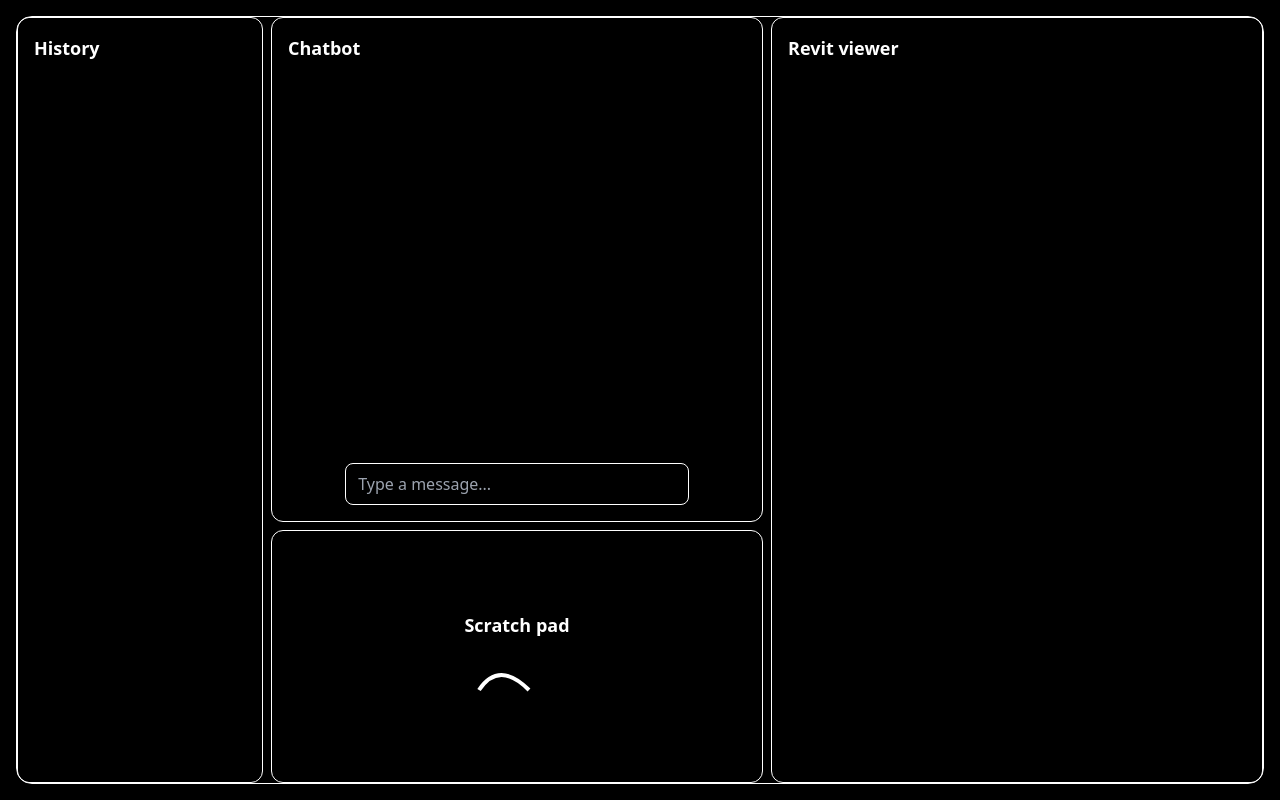
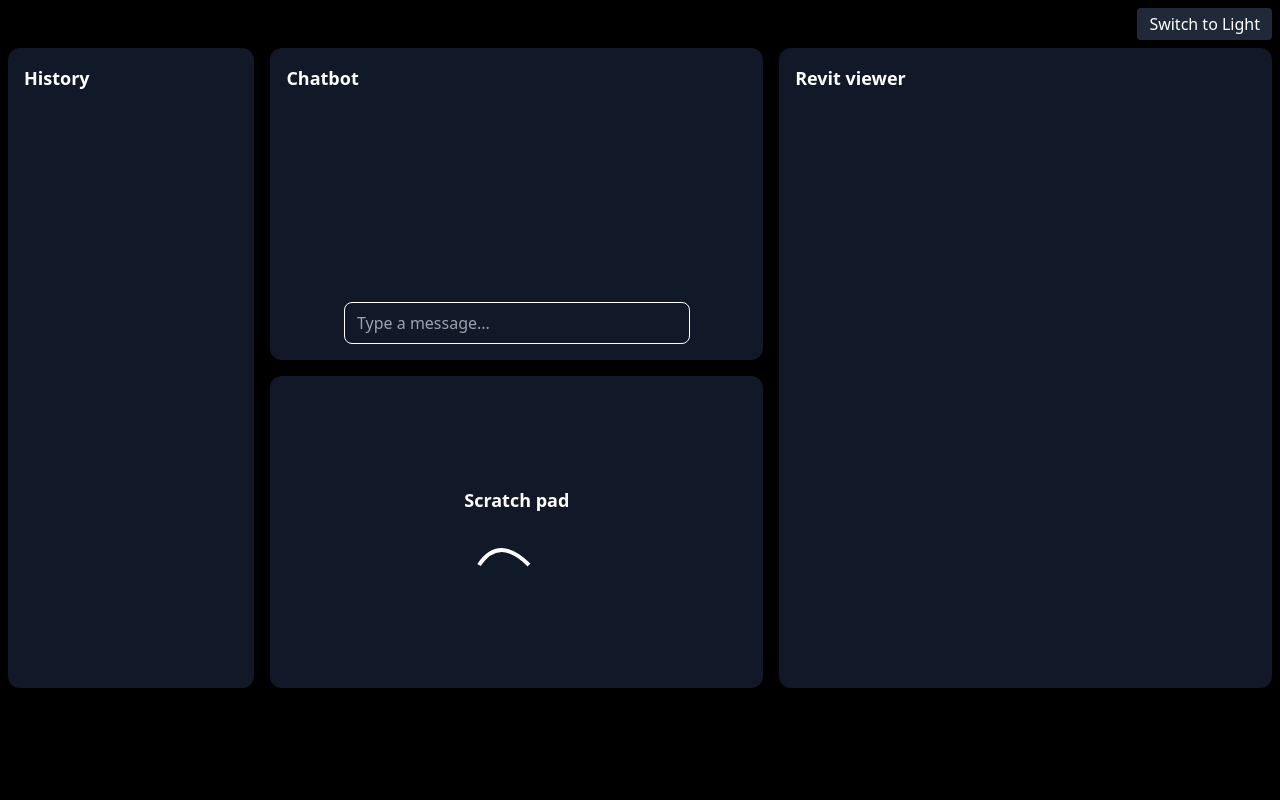
Before and after one commit to dharshan-kumarj/RevitViewer_Frontend, a React (Vite) app: page / in a window 1280 px wide. Built offline with nearby package versions, Linux system fonts and the light colour scheme.

Commit message:
u[dated dark and light theme

```diff
--- a/src/App.tsx
+++ b/src/App.tsx
@@ -1,39 +1,76 @@
-import React from "react";
+import React, { useState, useEffect } from "react";
 import History from "./components/pages/History";
 import Chatbot from "./components/pages/Chatbot";
 import ScratchPad from "./components/pages/Scratchpad";
 import RevitViewer from "./components/pages/Revitviewer";
 
 function App() {
+  const [theme, setTheme] = useState<"dark" | "light">("dark");
+
+  useEffect(() => {
+    if (theme === "dark") {
+      document.documentElement.classList.add("dark");
+    } else {
+      document.documentElement.classList.remove("dark");
+    }
+  }, [theme]);
+
   return (
-    <div className="h-screen w-screen bg-black text-white p-4">
-      <div
-        className="
-          grid
-          grid-cols-[1fr_2fr_2fr]
-          grid-rows-[2fr_1fr]
-          gap-2
-          h-full w-full
-          rounded-2xl border border-white
-        "
-        style={{
-          gridTemplateAreas: `
-            "history chatbot revit"
-            "history scratchpad revit"
-          `
-        }}
-      >
-        <div className="row-span-2 rounded-xl border border-white p-4" style={{ gridArea: "history" }}>
+    <div className="min-h-screen min-w-screen bg-white dark:bg-black text-black dark:text-white transition-colors duration-300 p-2">
+      <div className="flex justify-end mb-2">
+        <button
+          onClick={() => setTheme(theme === "dark" ? "light" : "dark")}
+          className="px-3 py-1 bg-gray-200 dark:bg-gray-800 rounded shadow"
+        >
+          {theme === "dark" ? "Switch to Light" : "Switch to Dark"}
+        </button>
+      </div>
+      <div className="
+        grid
+        h-[90vh] w-full
+        gap-4
+        grid-cols-1 grid-rows-[auto_auto_auto_auto]
+        md:grid-cols-[1fr_2fr_2fr] md:grid-rows-[1fr_1fr]
+        md:h-[80vh]
+      ">
+        {/* History (left, spans 2 rows) */}
+        <div className="
+          rounded-xl
+          p-4
+          bg-gray-100 dark:bg-gray-900
+          shadow
+          md:row-span-2
+        ">
           <History />
         </div>
-        <div className="rounded-xl border border-white p-4" style={{ gridArea: "chatbot" }}>
+        {/* Chatbot (top middle) */}
+        <div className="
+          rounded-xl
+          p-4
+          bg-gray-100 dark:bg-gray-900
+          shadow
+        ">
           <Chatbot />
         </div>
-        <div className="rounded-xl border border-white p-4" style={{ gridArea: "scratchpad" }}>
+        {/* Revit viewer (right, spans 2 rows) */}
+        <div className="
+          rounded-xl
+          p-4
+          bg-gray-100 dark:bg-gray-900
+          shadow
+          md:row-span-2
+        ">
+          <RevitViewer />
+        </div>
+        {/* Scratch pad (bottom middle) */}
+        <div className="
+          rounded-xl
+          p-4
+          bg-gray-100 dark:bg-gray-900
+          shadow
+          md:col-start-2
+        ">
           <ScratchPad />
-        </div>
-        <div className="row-span-2 rounded-xl border border-white p-4" style={{ gridArea: "revit" }}>
-          <RevitViewer />
         </div>
       </div>
     </div>
```
